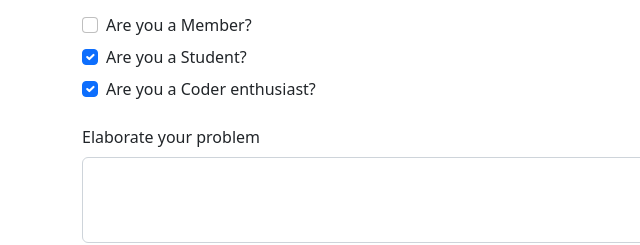
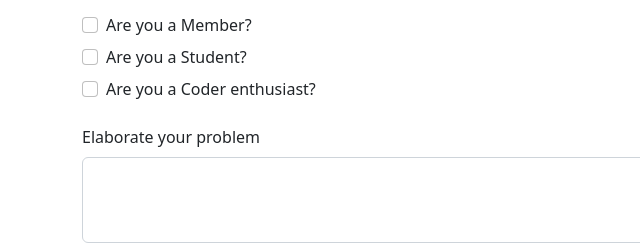
Before and after one commit to 1122Ayush1122/codingblogs, a plain HTML site: page Bootstrap/contact.html in a window 1280 px wide. Shown: the part 261-506 px from the top of the page, 0-640 px from the left. Drawn offline with nearby package versions, Linux system fonts and the light colour scheme.

Commit message:
Update contact.html

```diff
--- a/Bootstrap/contact.html
+++ b/Bootstrap/contact.html
@@ -74,13 +74,13 @@
                 </label>
               </div>
               <div class="form-check my-2">
-                <input class="form-check-input" type="checkbox" value="" id="flexCheckChecked2" checked>
+                <input class="form-check-input" type="checkbox" value="" id="flexCheckChecked2" >
                 <label class="form-check-label" for="flexCheckChecked2">
                 Are you a Student?
                 </label>
               </div>
               <div class="form-check my-2">
-                <input class="form-check-input" type="checkbox" value="" id="flexCheckChecked3" checked>
+                <input class="form-check-input" type="checkbox" value="" id="flexCheckChecked3" >
                 <label class="form-check-label" for="flexCheckChecked3">
                 Are you a Coder enthusiast?
                 </label>
```
